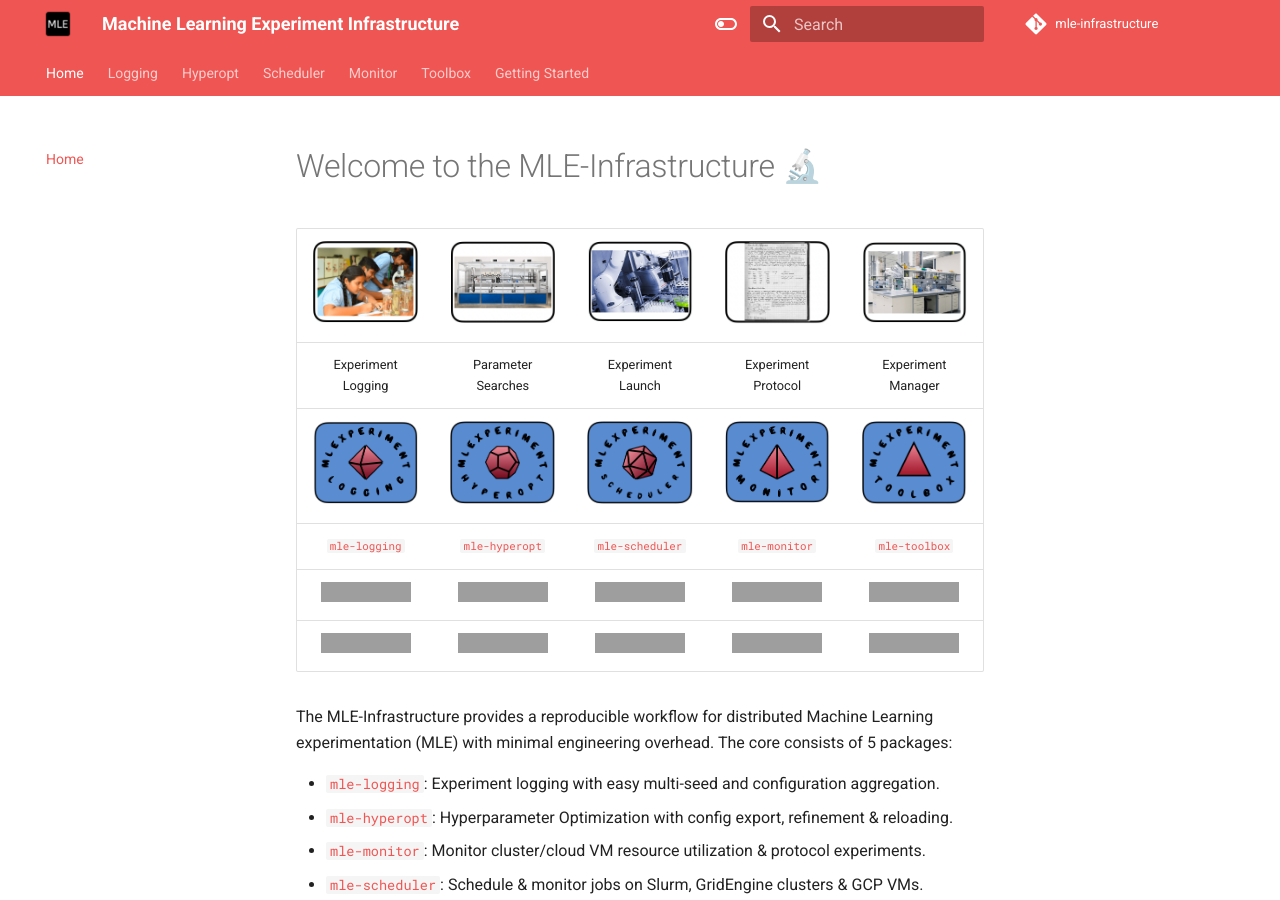
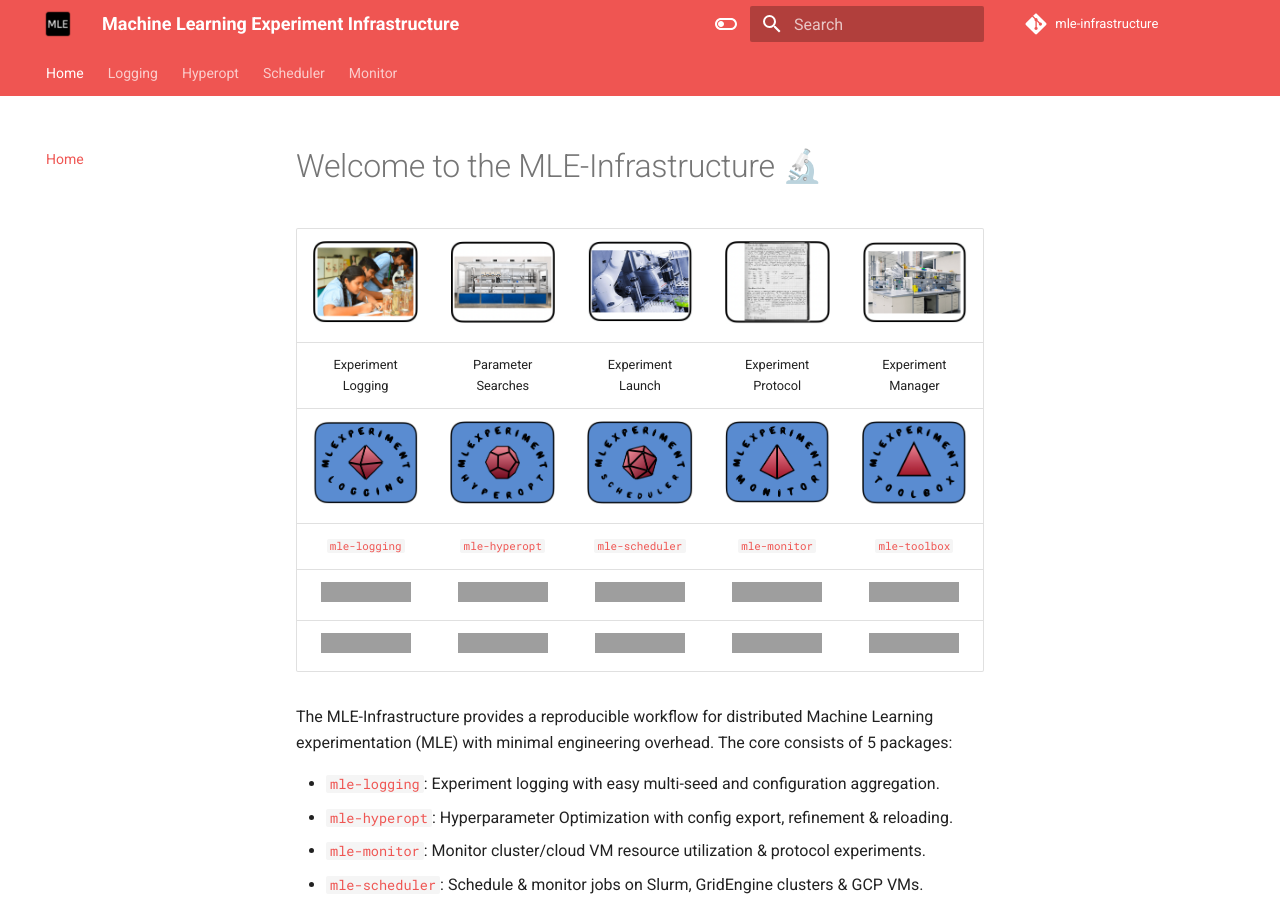
Before and after one commit to mle-infrastructure/mle-infrastructure.github.io, an MkDocs documentation site: the page built from docs/index.md, in a window 1280 px wide and 900 px high, cut to the strip 0-900 px from the top of the window. Built offline with MkDocs 1.6.1 and Material for MkDocs 9.7.7, drawn with Linux system fonts in a browser that asks for light colours; some of the changed lines change nothing that is shown; grey boxes are pictures that could not be loaded.

Commit message:
Update docs

```diff
--- a/docs/index.md
+++ b/docs/index.md
@@ -6,7 +6,7 @@
 |<img src="images/logos/logging.png" alt="drawing" width="120"/>|  <img src="images/logos/hyperopt.png" alt="drawing" width="120"/> | <img src="images/logos/scheduler.png" alt="drawing" width="120"/> | <img src="images/logos/monitor.png" alt="drawing" width="120"/> | <img src="images/logos/toolbox.png" alt="drawing" width="120"/> |
 | [`mle-logging`](https://github.com/mle-infrastructure/mle-logging) | [`mle-hyperopt`](https://github.com/mle-infrastructure/mle-hyperopt) | [`mle-scheduler`](https://github.com/mle-infrastructure/mle-scheduler) | [`mle-monitor`](https://github.com/mle-infrastructure/mle-monitor)  | [`mle-toolbox`](https://github.com/mle-infrastructure/mle-toolbox) |
 | [![GitHub stars](https://img.shields.io/github/stars/mle-infrastructure/mle-logging.svg?style=social)](https://GitHub.com/mle-infrastructure/mle-logging/stargazers/) | [![GitHub stars](https://img.shields.io/github/stars/mle-infrastructure/mle-hyperopt.svg?style=social)](https://GitHub.com/mle-infrastructure/mle-hyperopt/stargazers/) | [![GitHub stars](https://img.shields.io/github/stars/mle-infrastructure/mle-scheduler.svg?style=social)](https://GitHub.com/mle-infrastructure/mle-scheduler/stargazers/)  | [![GitHub stars](https://img.shields.io/github/stars/mle-infrastructure/mle-monitor.svg?style=social)](https://GitHub.com/mle-infrastructure/mle-monitor/stargazers/) |  [![GitHub stars](https://img.shields.io/github/stars/mle-infrastructure/mle-toolbox.svg?style=social)](https://GitHub.com/mle-infrastructure/mle-toolbox/stargazers/) |
-[![Colab](https://colab.research.google.com/assets/colab-badge.svg)](https://colab.research.google.com/github/mle-infrastructure/mle-logging/blob/main/examples/getting_started.ipynb) | [![Colab](https://colab.research.google.com/assets/colab-badge.svg)](https://colab.research.google.com/github/mle-infrastructure/mle-hyperopt/blob/main/examples/getting_started.ipynb) | [![Colab](https://colab.research.google.com/assets/colab-badge.svg)](https://colab.research.google.com/github/mle-infrastructure/mle-scheduler/blob/main/examples/getting_started.ipynb) | [![Colab](https://colab.research.google.com/assets/colab-badge.svg)](https://colab.research.google.com/github/mle-infrastructure/mle-monitor/blob/main/examples/getting_started.ipynb) |  [![Colab](https://colab.research.google.com/assets/colab-badge.svg)](https://colab.research.google.com/github/mle-infrastructure/mle-tutorial/blob/main/tutorial.ipynb) |
+[![Colab](https://colab.research.google.com/assets/colab-badge.svg)](https://colab.research.google.com/github/mle-infrastructure/mle-logging/blob/main/examples/getting_started.ipynb) | [![Colab](https://colab.research.google.com/assets/colab-badge.svg)](https://colab.research.google.com/github/mle-infrastructure/mle-hyperopt/blob/main/examples/getting_started.ipynb) | [![Colab](https://colab.research.google.com/assets/colab-badge.svg)](https://colab.research.google.com/github/mle-infrastructure/mle-scheduler/blob/main/examples/getting_started.ipynb) | [![Colab](https://colab.research.google.com/assets/colab-badge.svg)](https://colab.research.google.com/github/mle-infrastructure/mle-monitor/blob/main/examples/getting_started.ipynb) |  [![Colab](https://colab.research.google.com/assets/colab-badge.svg)](https://colab.research.google.com/github/mle-infrastructure/mle-toolbox/blob/main/examples/getting_started.ipynb) |
 
 The MLE-Infrastructure provides a reproducible workflow for distributed Machine Learning experimentation (MLE) with minimal engineering overhead. The core consists of 5 packages:
 
--- a/mkdocs.yml
+++ b/mkdocs.yml
@@ -36,27 +36,27 @@ theme:
 nav:
   - Home: index.md
   - Logging:
-    - logging/mle_logging.md
+    - mle_logging.md
   - Hyperopt:
-    - hyperopt/mle_hyperopt.md
+    - mle_hyperopt.md
   - Scheduler:
     - mle_scheduler.md
   - Monitor:
-    - monitor/mle_monitor.md
-  - Toolbox:
-    - toolbox/mle_toolbox.md
-    - toolbox/mle_run.md
-    - toolbox/mle_retrieve.md
-    - toolbox/mle_report.md
-    - toolbox/mle_sync_gcs.md
-    - toolbox/mle_monitor.md
-    - toolbox/mle_init.md
-    - toolbox/experiments.md
-  - Getting Started:
-    - setup/installation.md
-    - setup/configuration.md
-    - setup/template.md
-    - setup/video_tutorials.md
+    - mle_monitor.md
+  # - Toolbox:
+  #   - toolbox/mle_toolbox.md
+  #   - toolbox/mle_run.md
+  #   - toolbox/mle_retrieve.md
+  #   - toolbox/mle_report.md
+  #   - toolbox/mle_sync_gcs.md
+  #   - toolbox/mle_monitor.md
+  #   - toolbox/mle_init.md
+  #   - toolbox/experiments.md
+  # - Getting Started:
+  #   - setup/installation.md
+  #   - setup/configuration.md
+  #   - setup/template.md
+  #   - setup/video_tutorials.md
 
 
 markdown_extensions:
```
Also changed, not shown: docs/mle_hyperopt.md (renamed from docs/hyperopt/mle_hyperopt.md), docs/mle_logging.md (renamed from docs/logging/mle_logging.md), docs/mle_monitor.md (renamed from docs/monitor/mle_monitor.md).
